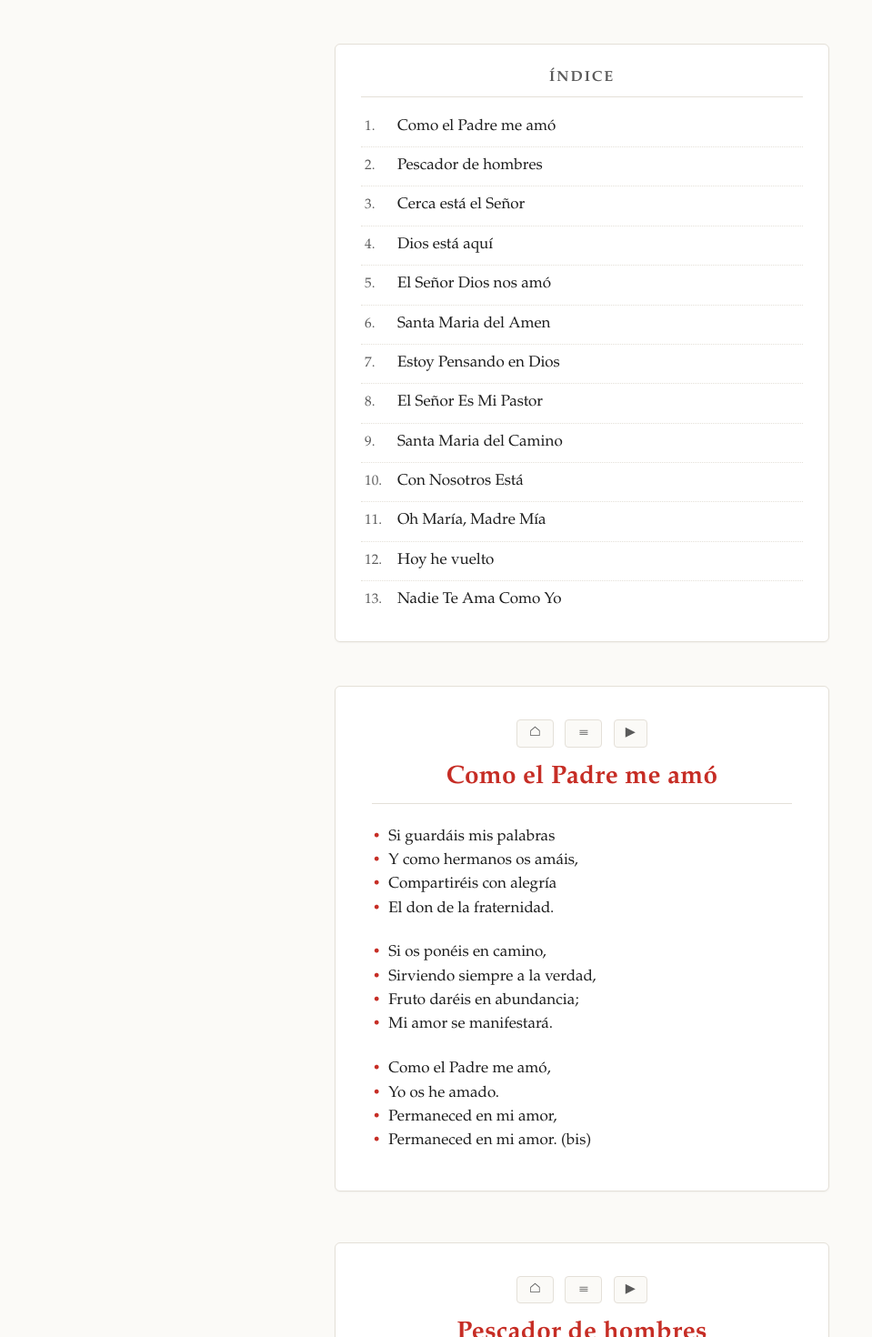
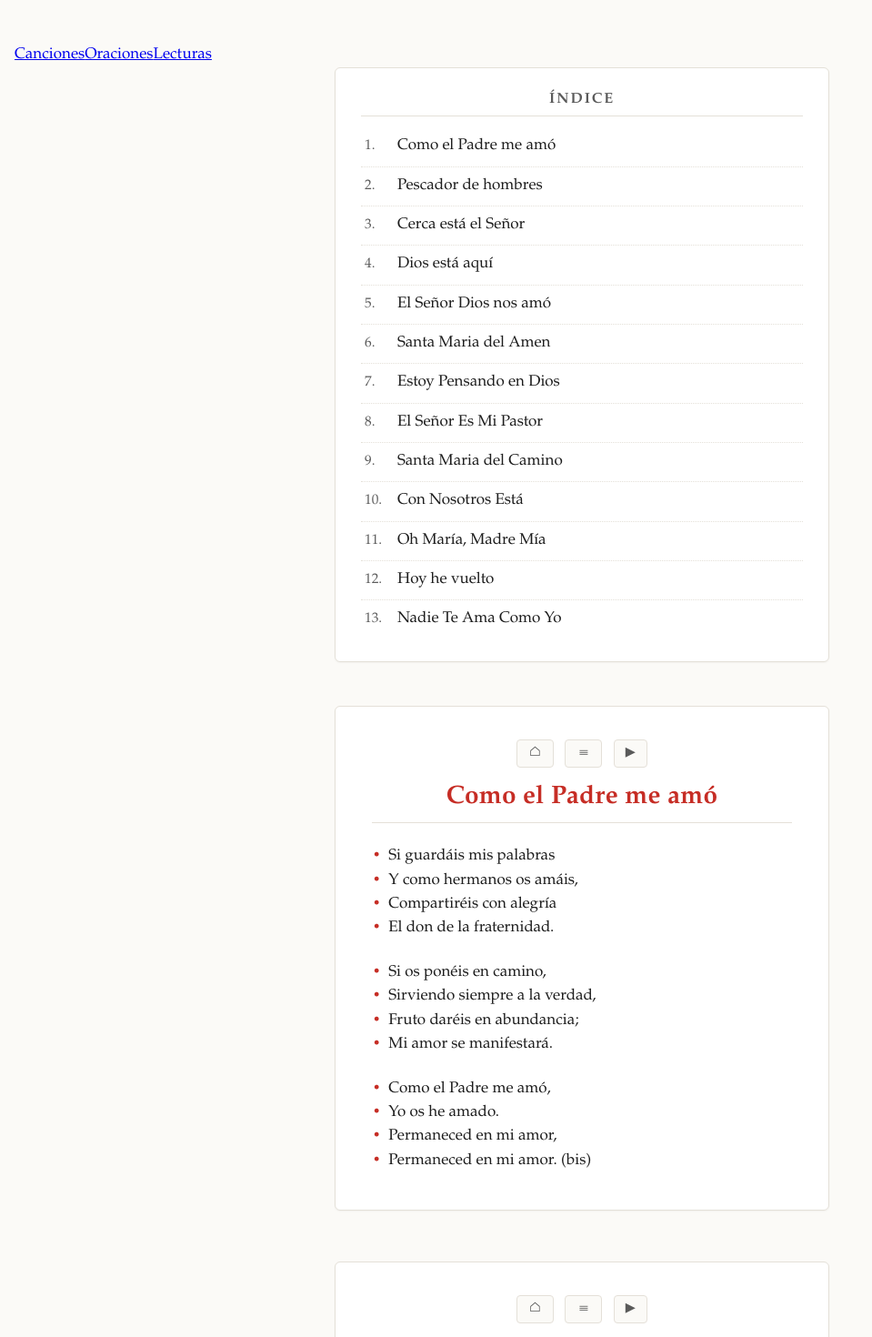
Before and after one commit to Perlesvaux/cancionero, a React (Vite) app: page / in a window 1280 px wide. Shown: the top 1470 px of the page at 91% size, without its empty margins (0-959 px from the left). Built offline with nearby package versions, Linux system fonts and the light colour scheme.

Commit message:
feat: react router added

```diff
--- a/package.json
+++ b/package.json
@@ -11,7 +11,8 @@
   },
   "dependencies": {
     "react": "^19.2.8",
-    "react-dom": "^19.2.8"
+    "react-dom": "^19.2.8",
+    "react-router-dom": "^7.18.4"
   },
   "devDependencies": {
     "@types/node": "^24.13.3",
--- a/src/App.tsx
+++ b/src/App.tsx
@@ -1,35 +1,44 @@
+// Thanks2: https://www.w3schools.com/react/react_router.asp
 // src/App.tsx
 import './App.css'
-import {canciones} from './constants'
-import {CancionContext, useAudioPlayer } from './hooks'
-import {Indice, ListaDeCanciones} from './components'
 
-import {useState} from 'react'
+import { BrowserRouter, Routes, Route, Link, Outlet } from 'react-router-dom';
+import { Canciones } from './routes'
 
-const slugify = (s: string) =>
-  s
-    .toLowerCase()
-    .normalize('NFD')
-    .replace(/[\u0300-\u036f]/g, '')   // strip accents
-    .replace(/[^a-z0-9]+/g, '-')
-    .replace(/^-|-$/g, '')
 
 export default function App() {
+  return (
+    <BrowserRouter>
+      {/* Navigation */}
+      <nav>
+        <Link to="/">Canciones</Link>
+        <Link to="/oraciones">Oraciones</Link>
+        <Link to="/lecturas">Lecturas</Link>
+      </nav>
 
-  const [items, setItems] = useState(canciones)
-  const player = useAudioPlayer()
+      {/* Routes */}
+      <Routes>
+        <Route path="/" element={<Canciones />} />
+      </Routes>
+    </BrowserRouter>
+  );
+}
 
-  if (!items) return <> Por favor espere ... </>
 
-  return (
-    <CancionContext.Provider value={{items, slugify, setItems, player}}>
 
-      <Indice />
-      <ListaDeCanciones />
 
-    </CancionContext.Provider>
-  )
-}
+
+
+
+
+
+        //<Route path="/products" element={<Products />}>
+        //  <Route path="car" element={<CarProducts />} />
+        //  <Route path="bike" element={<BikeProducts />} />
+        //</Route>
+        //<Route path="/contact" element={<Contact />} />
+
+
 
 
 
--- a/src/components/Indice.tsx
+++ b/src/components/Indice.tsx
@@ -4,7 +4,7 @@ export function Indice(){
 
   const {items, slugify} = useCancionContext()
 
-  return <nav className="toc" aria-label="Índice de canciones" id="toc">
+  return <article className="toc" aria-label="Índice de canciones" id="toc">
   <h2 className="toc__title">Índice</h2>
   <ol className="toc__list">
   {items.map(({ nombre }) => (
@@ -13,5 +13,5 @@ export function Indice(){
     </li>
   ))}
   </ol>
-  </nav>
+  </article>
 }
--- /dev/null
+++ b/src/routes/Canciones.tsx
@@ -0,0 +1,33 @@
+
+import {canciones} from '../constants'
+import {CancionContext, useAudioPlayer } from '../hooks'
+import {Indice, ListaDeCanciones} from '../components'
+
+import {useState} from 'react'
+
+const slugify = (s: string) =>
+  s
+    .toLowerCase()
+    .normalize('NFD')
+    .replace(/[\u0300-\u036f]/g, '')   // strip accents
+    .replace(/[^a-z0-9]+/g, '-')
+    .replace(/^-|-$/g, '')
+
+
+
+export function Canciones() {
+
+  const [items, setItems] = useState(canciones)
+  const player = useAudioPlayer()
+
+  if (!items) return <> Por favor espere ... </>
+
+  return (
+    <CancionContext.Provider value={{items, slugify, setItems, player}}>
+
+      <Indice />
+      <ListaDeCanciones />
+
+    </CancionContext.Provider>
+  )
+}
--- /dev/null
+++ b/src/routes/index.ts
@@ -0,0 +1,2 @@
+
+export { Canciones } from './Canciones'
```
Also changed, not shown: 1 other file (tests, documents, lock files or other folders).
